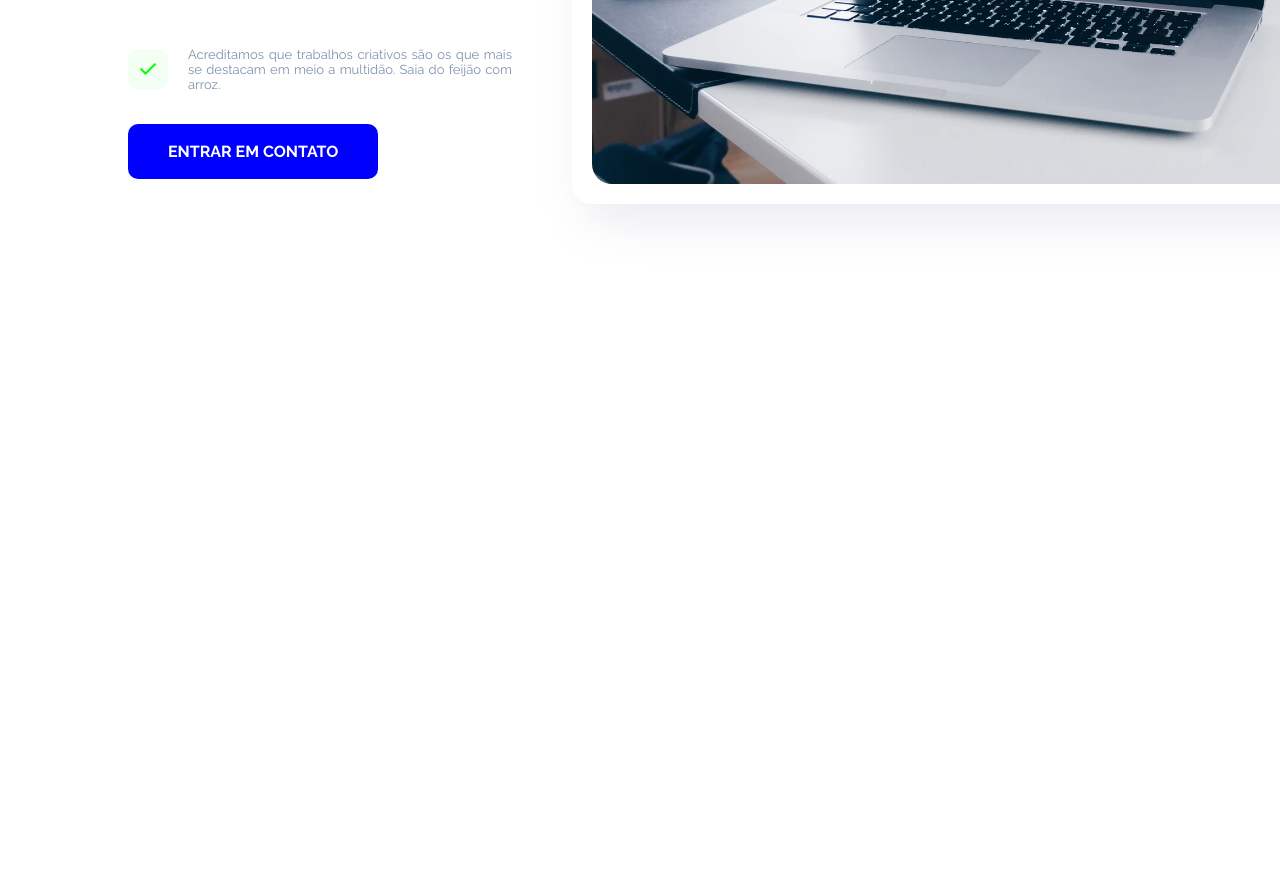
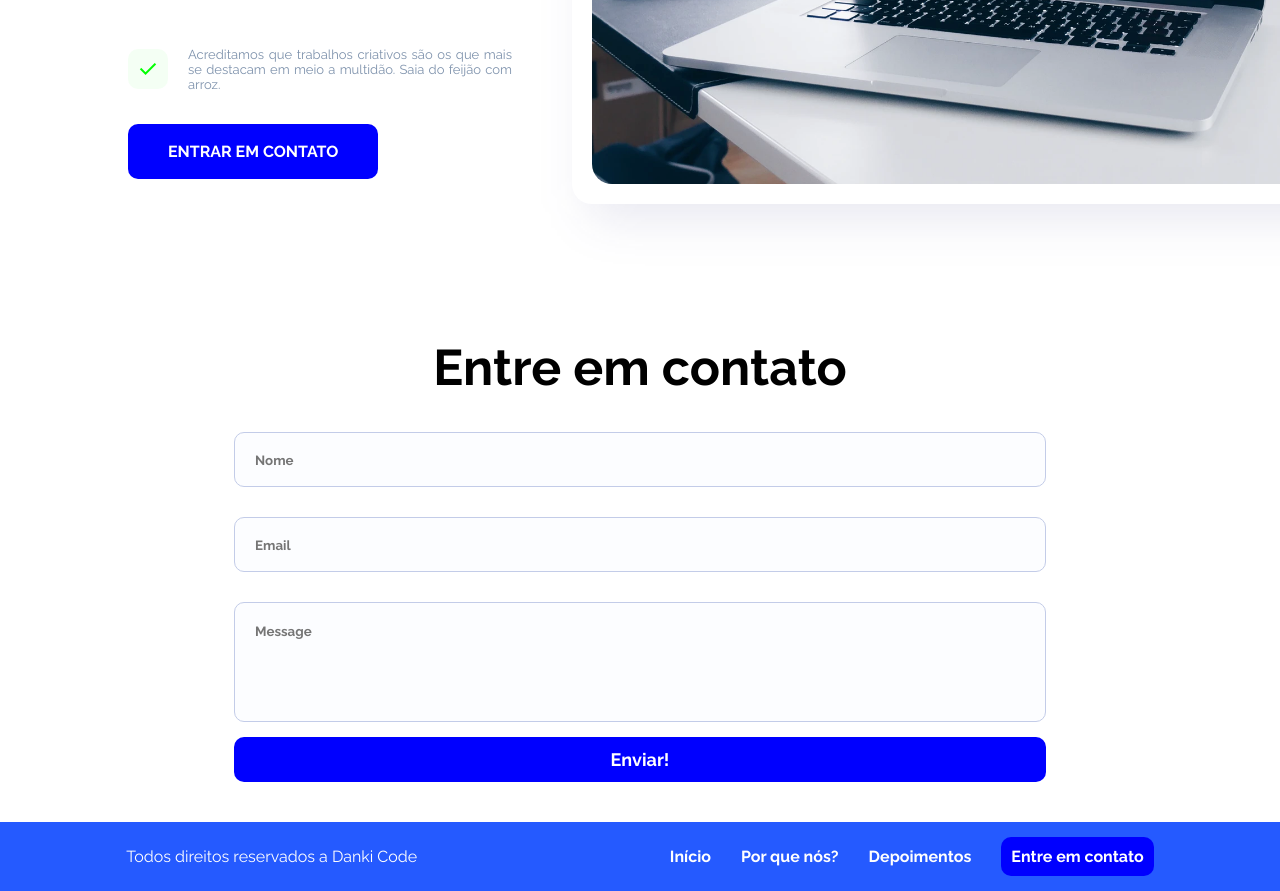
Before and after one commit to rianmatias/front-end, a plain HTML site: page index.html in a window 1280 px wide. Shown: the part 2880-3771 px from the top of the page. Before the commit the page ends 3178 px from the top, so only its background shows below. Drawn offline with nearby package versions, Linux system fonts and the light colour scheme.

Commit message:
front-end

```diff
--- a/index.html
+++ b/index.html
@@ -94,10 +94,31 @@
                 <img src="images/IMAGEM1.png" alt="">
             </div>
         </section>
+        <section class="contato">
+            <h2>Entre em contato</h2>
+                <div class="contato-form">
+                    <form action="" method="post">
+                        <input type="text" name="nome" id="inome" placeholder="Nome">
+                        <input type="email" name="email" id="iemail" placeholder="Email">
+                        <textarea name="" id="" cols="30" rows="10" placeholder="Message"></textarea>
+                        <input type="submit" value="Enviar!">
+                    </form>
+                </div>
+        </section>
     </main>
 
     <footer>
-
+        <div class="footer-menu">
+            <p>Todos direitos reservados a Danki Code</p>
+            <nav class="footer-menu-link">
+                <a href="#">Início</a>
+                <a href="#">Por que nós?</a>
+                <a href="#">Depoimentos</a>
+                <div>
+                    <a href="#" class="button">Entre em contato</a>
+                </div>
+            </nav>
+        </div>
     </footer>
 </body>
 </html>
--- a/style.css
+++ b/style.css
@@ -244,3 +244,104 @@
     width: 40%;
     padding-right: 10%;
 }
+
+section.contato {
+    display: flex;
+    flex-direction: column;
+    align-items: center;
+    padding: 40px 0px;
+    text-align: center;
+}
+
+section.contato h2 {
+    font-size: 50px;
+    padding-bottom: 20px;
+}
+
+.contato-form input[type=text]{
+    display: flex;
+    padding-left: 20px;
+    font-weight: bold;
+    width: 812px;
+    margin: 15px 0px;
+    height: 55px;
+    border-radius: 10px;
+    background: #FCFDFF;
+    border: 1px solid #C3CCE8;
+}
+
+.contato-form input[type=email] {
+    width: 812px;
+    height: 55px;
+    padding-left: 20px;
+    margin: 15px 0px;
+    font-weight: bold;
+    border-radius: 10px;
+    background: #FCFDFF;
+    border: 1px solid #C3CCE8;
+}
+
+section.contato textarea {
+    display: flex;
+    width: 812px;
+    height: 120px;
+    padding-top: 20px;
+    padding-left: 20px;
+    margin: 15px 0px;
+    font-weight: bold;
+    border-radius: 10px;
+    background: #FCFDFF;
+    border: 1px solid #C3CCE8;
+    resize: none;
+}
+
+.contato-form input[type=submit] {
+    display: block;
+    color: white;
+    font-size: 18px;
+    font-weight: bold;
+    background-color: blue;
+    width: 812px;
+    height: 45px;
+    border-radius: 10px;
+    border: 0px;
+}
+
+footer {
+    padding: 25px 0px;
+    background-color: #255AFF;
+    color: white;
+}
+
+.footer-menu {
+    display: flex;
+    align-items: center;
+    flex-direction: row;
+    justify-content: space-around;
+}
+
+.footer-menu-link {
+    display: flex;
+    gap: 30px;
+    font-weight: bold;
+}
+
+.footer-menu-link a {
+    text-decoration: none;
+    color: white;
+}
+
+.footer-menu-link a:hover {
+    border-bottom: 2px solid yellow;
+}
+
+.footer-menu-link > div a:hover.button {
+    border-bottom: 0px;
+}
+
+.footer-menu-link a.button {
+    padding: 10px;
+    background-color: blue;
+    color: white;
+    border-radius: 10px;
+}
```
